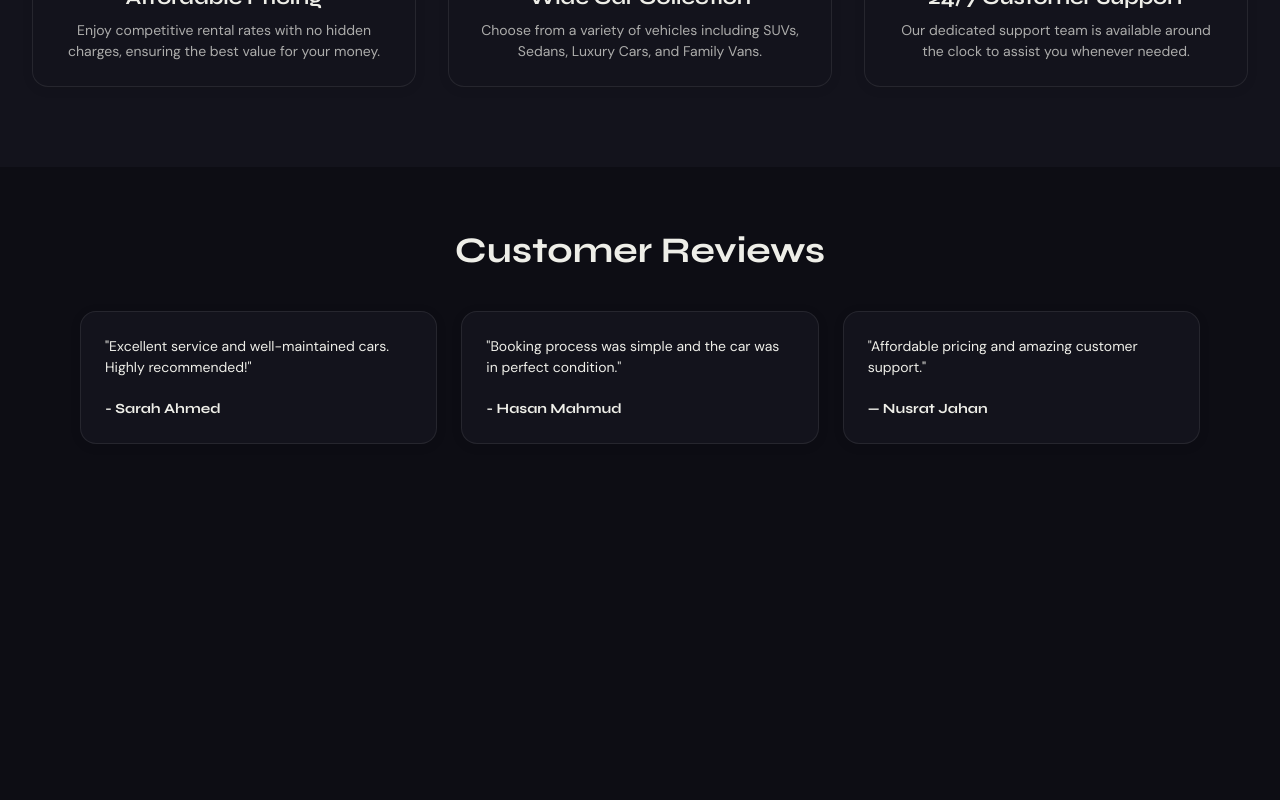
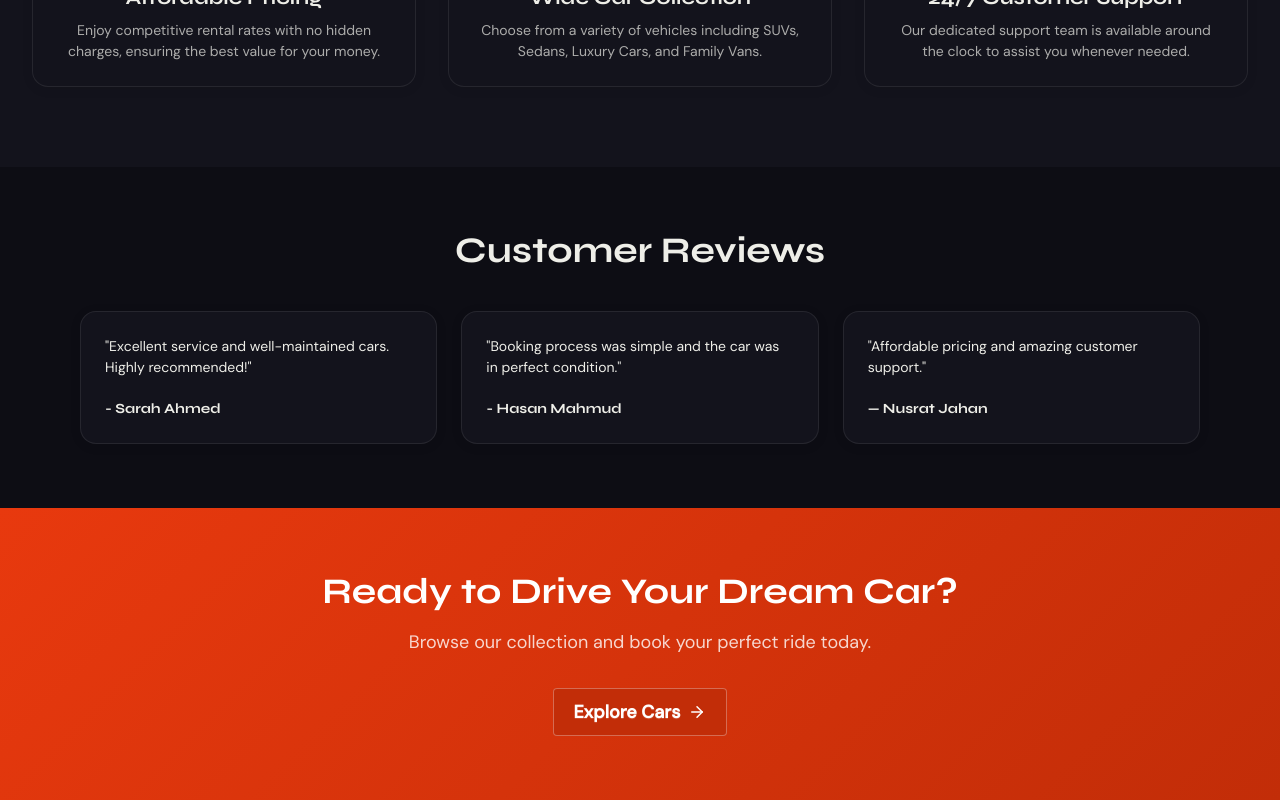
Before and after one commit to golamrabbi73/my-assignment09, a React (Vite) app: page / in a window 1280 px wide. Shown: the part 1090-1890 px from the top of the page. Before the commit the page ends 1598 px from the top, so only its background shows below. Built offline with nearby package versions, Linux system fonts and the light colour scheme; no server answers.

Commit message:
added cta banner in home page

```diff
--- /dev/null
+++ b/src/components/home/CtaBanner.jsx
@@ -0,0 +1,31 @@
+import { FiArrowRight } from "react-icons/fi"
+import { Link } from "react-router-dom"
+
+
+const CtaBanner = () => {
+  return (
+    <section className="py-16" style={{background: 'linear-gradient(135deg, #E8390E, #c22d08)'}}>
+        <div className="max-w-4xl mx-auto text-center px-4">
+            <h2 className="font-heading text-3xl md:text-4xl font-bold text-white mb-4">
+                Ready to Drive Your Dream Car?
+            </h2>
+
+            <p className="text-white/80 text-lg mb-8">
+                Browse our collection and book your perfect ride today.
+            </p>
+
+            <Link
+                to={"/cars"}
+                className="btn btn-lg bg-[#c22d08]  text-white border border-white/30
+                hover:bg-[#a82606] gap-2
+                shadow-none
+                "
+            >
+                Explore Cars <FiArrowRight />
+            </Link>
+        </div>
+    </section>
+  )
+}
+
+export default CtaBanner
--- a/src/pages/Home/Home.jsx
+++ b/src/pages/Home/Home.jsx
@@ -1,5 +1,6 @@
 import AvailableCars from '../../components/home/AvailableCars'
 import Banner from '../../components/home/Banner'
+import CtaBanner from '../../components/home/CtaBanner'
 import CustomerReviews from '../../components/home/CustomerReviews'
 import WhyChooseUs from '../../components/home/WhyChooseUs'
 
@@ -10,6 +11,7 @@ const Home = () => {
       <AvailableCars />
       <WhyChooseUs />
       <CustomerReviews />
+      <CtaBanner />
     </div>
   )
 }
```
